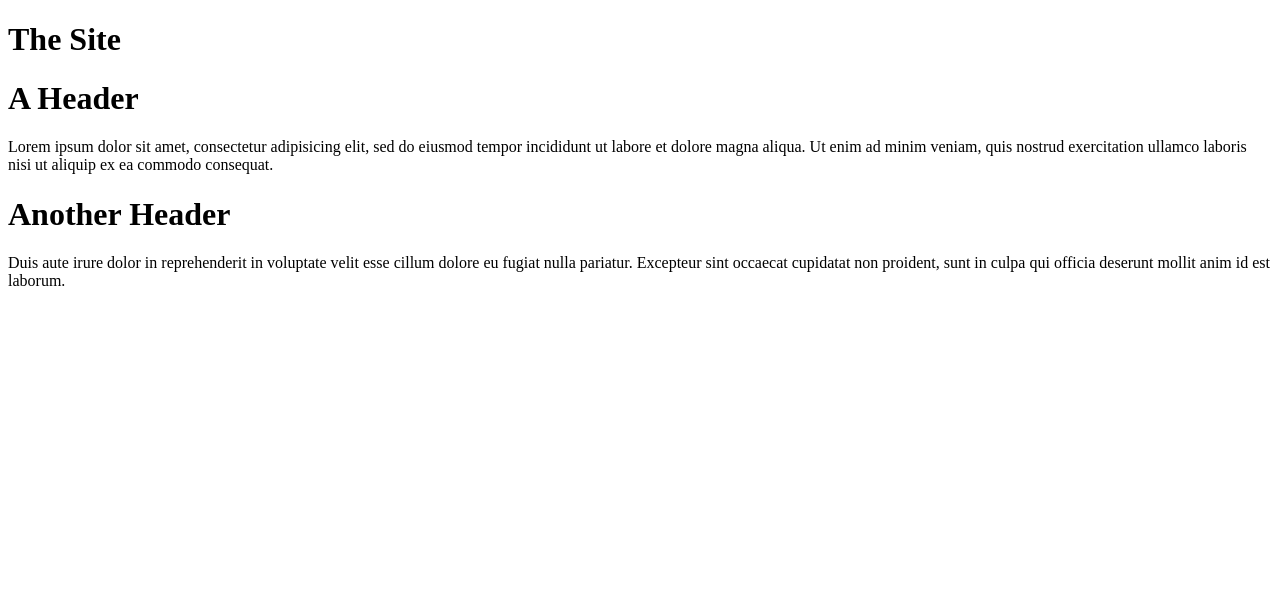
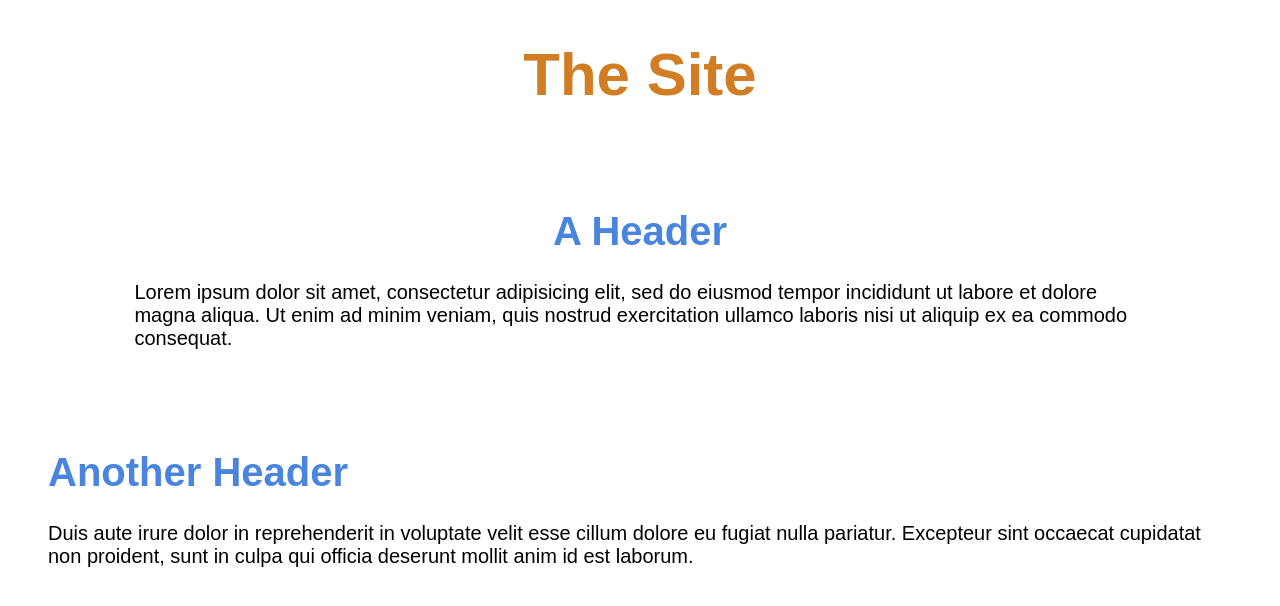
Before and after one commit to xaviguasch/tfcp-mod-1-html-and-css-challenges--19-site-hierarchy, a plain HTML site: page index.html in a window 1280 px wide. Drawn offline with Linux system fonts and the light colour scheme.

Commit message:
added solution

```diff
--- a/index.html
+++ b/index.html
@@ -7,20 +7,24 @@
     <link rel="stylesheet" href="./style.css" />
   </head>
   <body>
-    <h1>The Site</h1>
+    <h1 class="main-title">The Site</h1>
 
-    <h1>A Header</h1>
+    <div class="first-section">
+      <h1 class="subtitle">A Header</h1>
       <p>
         Lorem ipsum dolor sit amet, consectetur adipisicing elit, sed do eiusmod tempor
         incididunt ut labore et dolore magna aliqua. Ut enim ad minim veniam, quis nostrud
         exercitation ullamco laboris nisi ut aliquip ex ea commodo consequat.
       </p>
+    </div>
 
-    <h1>Another Header</h1>
+    <div class="second-section">
+      <h1 class="subtitle">Another Header</h1>
       <p>
         Duis aute irure dolor in reprehenderit in voluptate velit esse cillum dolore eu
-      fugiat nulla pariatur. Excepteur sint occaecat cupidatat non proident, sunt in culpa
-      qui officia deserunt mollit anim id est laborum.
+        fugiat nulla pariatur. Excepteur sint occaecat cupidatat non proident, sunt in
+        culpa qui officia deserunt mollit anim id est laborum.
       </p>
+    </div>
   </body>
 </html>
--- a/style.css
+++ b/style.css
@@ -0,0 +1,28 @@
+body {
+  font-family: Arial, Helvetica, sans-serif;
+  font-size: 20px;
+}
+
+.main-title {
+  font-size: 60px;
+  color: #d17d24;
+  text-align: center;
+}
+
+.first-section {
+  width: 80%;
+  margin: 100px auto;
+}
+
+.first-section h1 {
+  text-align: center;
+}
+
+.subtitle {
+  font-size: 40px;
+  color: #4985de;
+}
+
+.second-section {
+  margin: 40px;
+}
```
Lines whose indentation alone changed are shown as unchanged.
